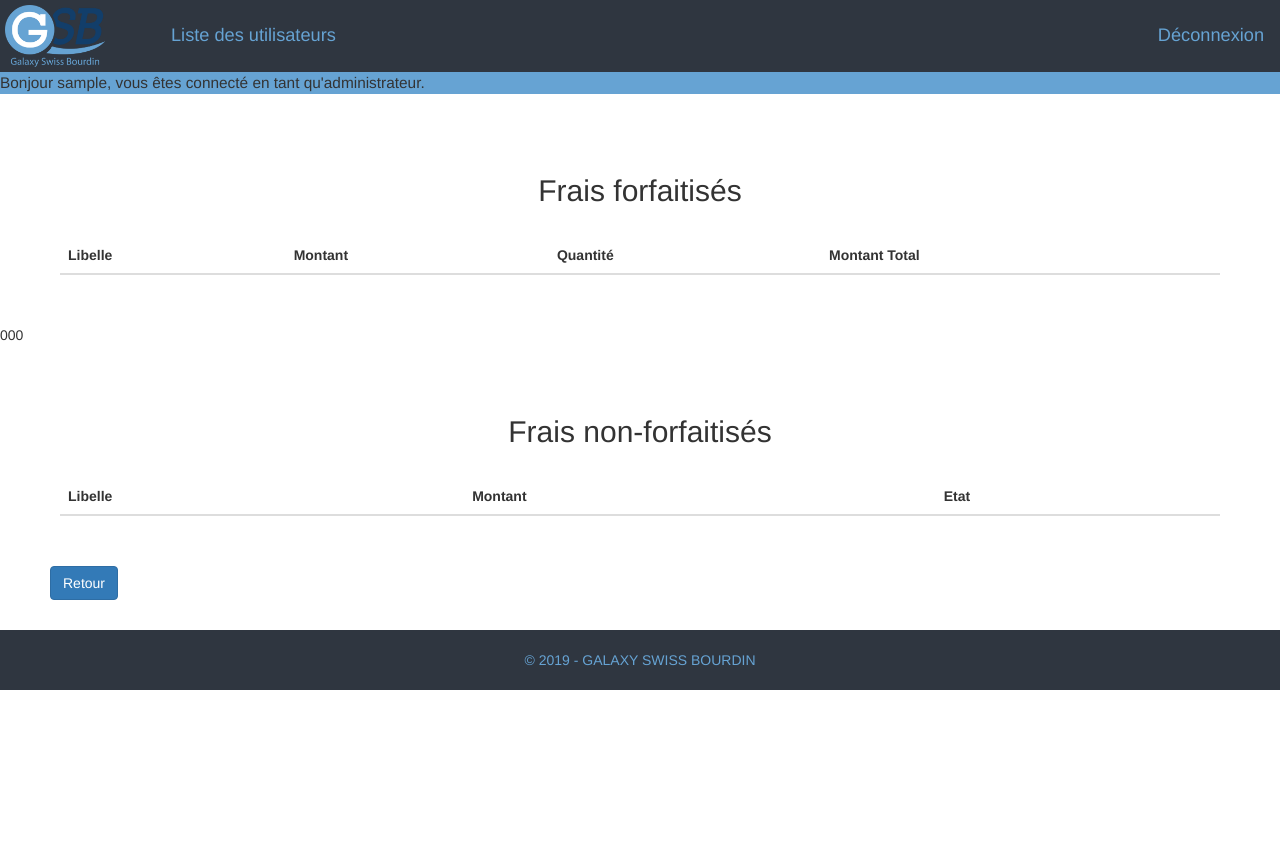
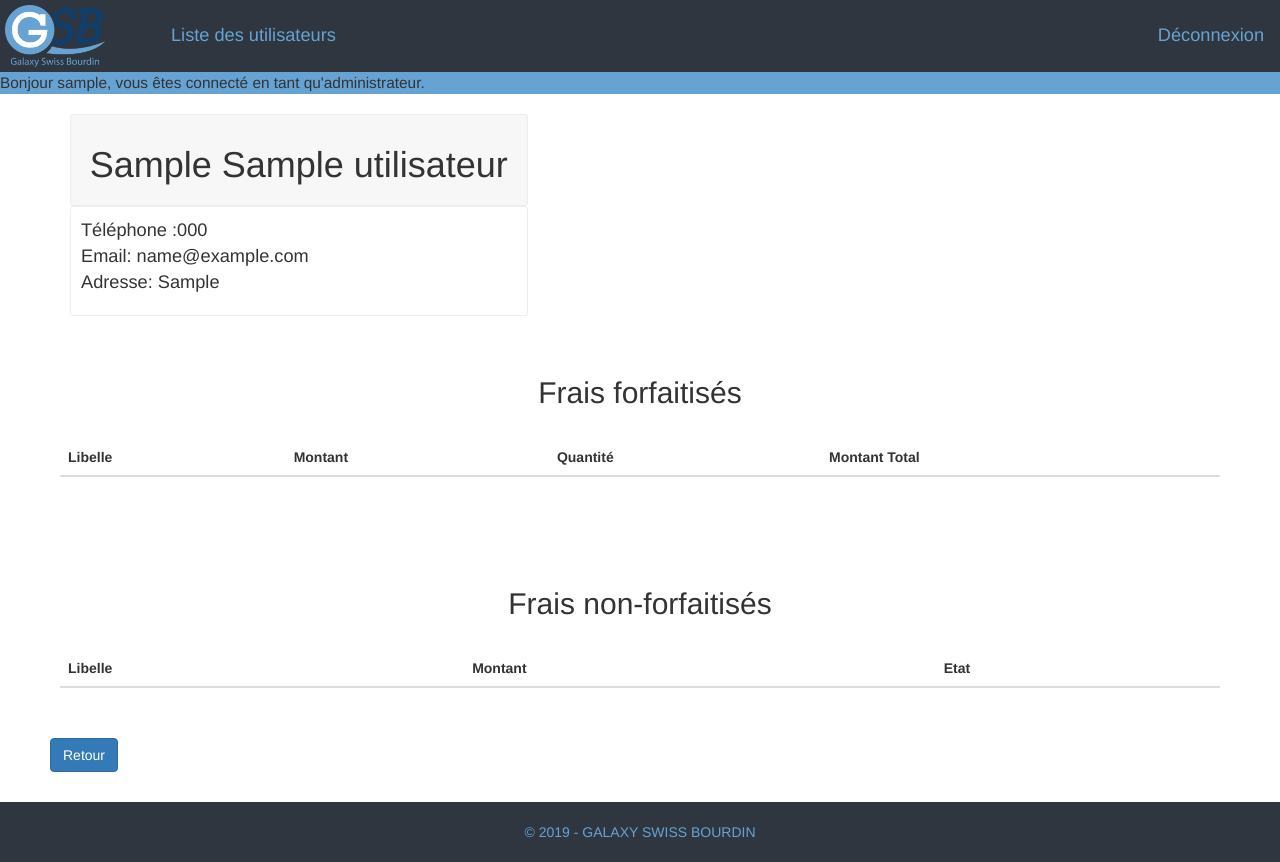
Before and after one commit to Adarak1997/gsb_web, a PHP site: page /comptable/ficheFrais.php?iduser=1 in a window 1280 px wide. Before the commit the page ends 690 px from the top, so only its background shows below. Run offline with PHP 8.4, Linux system fonts and the light colour scheme; the visitor is signed in with stand-in values (Sample User, id 1); tables that the repository leaves empty or names only in its code hold one stand-in row (values such as "Sample post"); data that the repository does not hold is empty; some libraries are stand-ins or nearby versions.

Commit message:
ajout info dans fiche frais partie comptable

```diff
--- a/comptable/ficheFrais.php
+++ b/comptable/ficheFrais.php
@@ -13,6 +13,7 @@ session_start();
         <link href="../css/bootstrap.min.css" rel="stylesheet">
         <link href="../css/navbar.css" rel="stylesheet">
         <link href="../css/tableau.css" rel="stylesheet">
+        <link href="../css/card.css" rel="stylesheet">
 
     </head>
     <body style='background:#fff;'>
@@ -42,16 +43,30 @@ session_start();
           }
         ?>
       </div>
-          <!--
-            $query=$bdd->query('SELECT fiche_frais.id as fiche_frais_id,
-                                       fiche_frais.utilisateur_id as utilisateur_id
-                                       utilisateur.id as utilisateur_id,
-                                       utilisateur.tel as tel,
-                                       utilisateur.pseudo as pseudo
-                                       FROM utilisateur inner join fiche_frais on fiche_frais.utilisateur_id = utilisateur_id
-                                       WHERE `fiche_frais_id` =\'' . $_GET['id'] . '\'');
-            $user=$query->fetch();-->
 
+      <?php
+        $tel = $bdd->query("SELECT tel, prenom, nom, email, adresse FROM utilisateur WHERE id = '".$_GET['iduser']."'");
+        $affichage = $tel->fetch();
+        ?>
+
+      <section class="container">
+          <div class="row">
+            <div class="col-lg-5">
+              <div class="card">
+                <div class="card-header">
+                <center><h1 ><?php echo $affichage['prenom']," ", $affichage['nom'] ?></h1></center>
+                </div>
+                <div class="card-body">
+                  <p>
+                    Téléphone :<?php echo $affichage['tel']?><br>
+                    Email: <?php echo $affichage['email']?><br>
+                    Adresse: <?php echo $affichage['adresse']?><br>
+                  </p>
+                </div>
+              </div>
+            </div>
+          </div>
+      </section>
 
         <br><br>
         <center><h2>Frais forfaitisés</h2></center>
@@ -65,6 +80,10 @@ session_start();
                     <th scope="col">Montant Total</th>
                 </tr>
         <?php
+
+
+
+
             $reponse=$bdd->query('SELECT details_frais_forfait.id, details_frais_forfait.quantite as quantite,
              frais_forfait.id as frais_forfait_id,
              frais_forfait.libelle as libelle,
@@ -89,14 +108,6 @@ session_start();
                 echo "</table>";
         ?>
         </div>
-
-        <?php
-
-        $tel = $bdd->query("SELECT tel FROM utilisateur WHERE id = '".$_GET['iduser']."'");
-        $affichage = $tel->fetch();
-        ?>
-
-        <p><?php echo $affichage['tel'] ?></p>
 
         <br><br>
         <center><h2>Frais non-forfaitisés</h2></center>
@@ -132,48 +143,7 @@ session_start();
                         ?>
                 </table>
             </div>
-            <input class="btn btn-primary" type="button" value="Retour" style="margin-left:50px;" onclick="history.go(-1)">
-
-            <!-- Modal -->
-      <div class="modal fade" id="changeEtat" tabindex="-1" role="dialog" aria-labelledby="exampleModalLabel" aria-hidden="true">
-        <div class="modal-dialog" role="document">
-          <div class="modal-content">
-            <div class="modal-header">
-              <h3 class="modal-title" id="exampleModalLabel">Modifier Etat</h3>
-              <button type="button" class="close" data-dismiss="modal" aria-label="Close">
-                <span aria-hidden="true">&times;</span>
-              </button>
-            </div>
-            <div class="modal-body">
-            <form method="POST">
-              <div class="radio">
-                <label><input class="radio-inline" type="radio" name="libelle_etat" value="valide" checked>Validé</label>
-              </div>
-              <div class="radio">
-                <label><input class="radio-inline" type="radio" name="libelle_etat" value="refuse">Refusé</label>
-              </div>
-              <input class="btn btn-primary btnModif" href="ficheFrais.php" type="submit" value="Valider"/>
-            </form>
-            <?php
-              if (isset($_POST['libelle_etat'])) {
-                /*if ($_POST['etat'] == 'valide') {
-                  $row['libelle_etat'] = 'valide';
-                }else{
-                    $row['libelle_etat'] = 'refuse';
-                  }*/
-
-                $libelle_etat = $_POST['libelle_etat'];
-
-                $reponse2=$bdd->prepare('UPDATE etat
-                                         SET libelle_etat = :libelle_etat');
-
-                $reponse2->bindparam(':libelle_etat', $libelle_etat);
-
-                $reponse2->execute();
-              }
-            ?>
-
-
+              <input class="btn btn-primary" type="button" value="Retour" style="margin-left:50px;" onclick="history.go(-1)">
             </div>
 
           </div>
--- /dev/null
+++ b/css/card.css
@@ -0,0 +1,13 @@
+.card-header {
+    background-color: #F7F7F7;
+    padding: 10px;
+    border: 1px solid #EDEDED;
+    border-radius: 3px;
+}
+
+.card-body {
+    font-size: 1.3em;
+    padding: 10px;
+    border: 1px solid #EDEDED;
+    border-radius: 3px;
+}
```
Also changed, not shown: comptable/changeEtat.php (deleted, +0 -73 lines).
